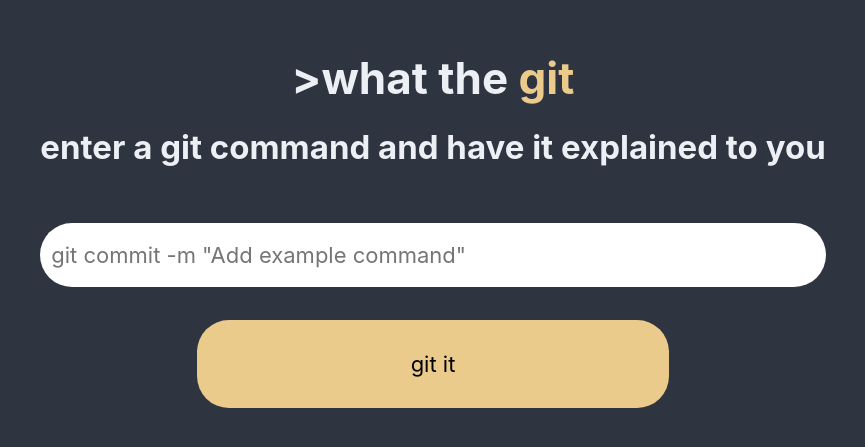
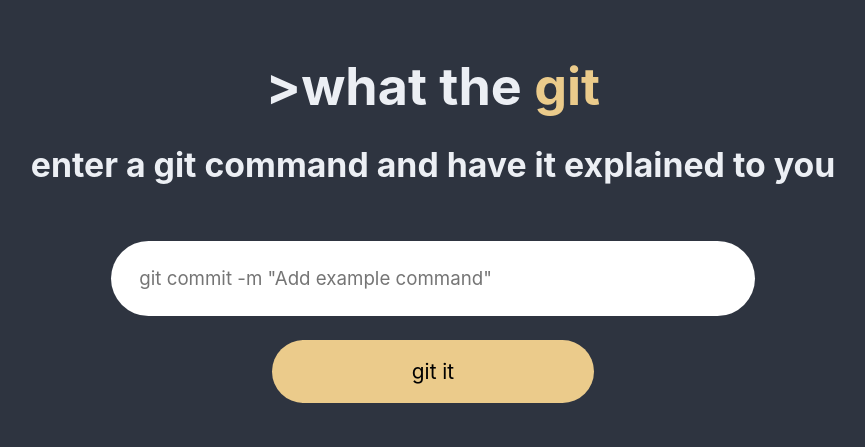
Before and after one commit to nezia1/what-the-git, a React (Create React App) app: page / in a window 1280 px wide. Shown: the part 159-606 px from the top of the page, without its empty margins (207-1072 px from the left). Built offline with nearby package versions, Linux system fonts and the light colour scheme.

Commit message:
Add media queries to look nicer on bigger screens and update the font size

```diff
--- a/src/App.css
+++ b/src/App.css
@@ -27,7 +27,7 @@ body {
   flex-direction: column;
   align-items: center;
   justify-content: center;
-  font-size: calc(10px + 1.5vmin);
+  font-size: calc(10px + 2vmin);
   background-color: var(--nord0);
   color: var(--nord6);
 }
@@ -40,36 +40,58 @@ body {
   margin-bottom: 3.5rem;
 }
 
+.App-header h2 {
+  font-size: 1.3em;
+}
 .git {
   color: var(--nord13);
-}
-
-.input-command {
-  height: 4rem;
-  padding: 0.5em;
-  font-size: 1em;
-  border-radius: 5em;
-  border: 0;
-  outline: 0;
-  margin-bottom: 1.5em;
-  font-family: inherit;
-  width: inherit;
 }
 
 .get-command-section {
   margin-top: 1em;
   width: 100%;
+  font-size: 0.8em;
 }
+
+.input-command {
+  height: 4rem;
+  padding: 0.5em 1.5em;
+  font-size: 0.9em;
+  border-radius: 5em;
+  border: 0;
+  outline: 0;
+  margin-bottom: 1.3em;
+  font-family: inherit;
+  width: inherit;
+}
+
 .get-command-button {
   font-size: 1em;
-  height: 4em;
+  height: 3em;
   border: 0;
-  border-radius: 2rem;
+  border-radius: 5rem;
   width: 60%;
   outline: 0;
   font-family: inherit;
   background-color: var(--nord13);
   margin-bottom: 1.5rem;
+}
+
+@media (min-width: 465px) {
+  .input-command {
+    height: 4.5em;
+  }
+}
+
+@media (min-width: 768px) {
+  .input-command {
+    width: 80%;
+    height: 4em;
+  }
+
+  .get-command-button {
+    width: 40%;
+  }
 }
 
 h1,
@@ -81,7 +103,7 @@ h3 {
 
 .invalid-command-error {
   color: var(--nord11);
-  font-size: 2rem;
+  font-size: 1.5em;
 }
 
 .App-header h1,
```
